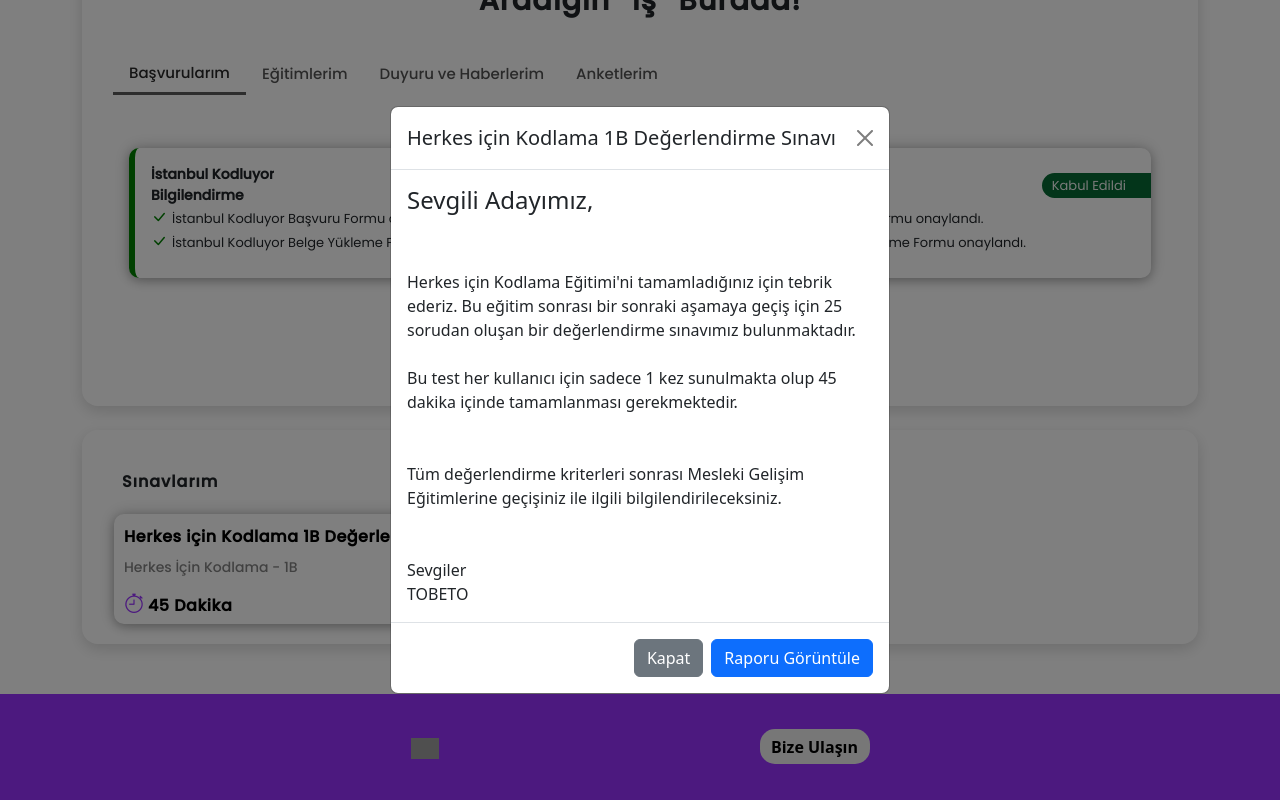
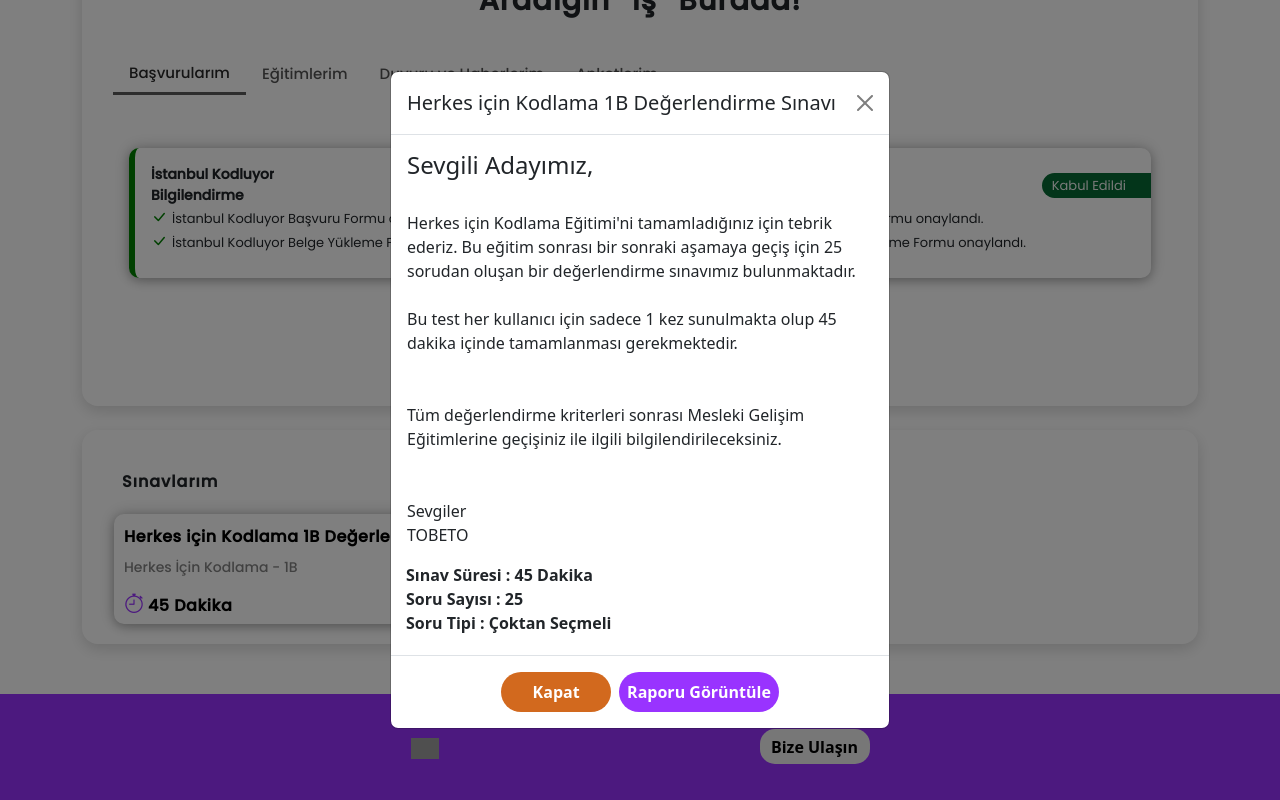
Before and after one commit to DotNetReactFullStack/tobeto-platform-frontend, a React (Create React App) app: page / in a window 1280 px wide. Both pictures are taken after a click on the button 364 px from the left and 1390 px from the top of the page. Shown: the part 822-1622 px from the top of the page. Built offline with nearby package versions, Linux system fonts and the light colour scheme; grey boxes are pictures that could not be loaded.

Commit message:
Exam and ExamDetailModal components updated

```diff
--- a/src/components/Homepage/ExamDetailModal.css
+++ b/src/components/Homepage/ExamDetailModal.css
@@ -0,0 +1,45 @@
+.exam-detail {
+  font-weight: 800;
+  margin-left: 15px;
+  margin-bottom: 20px;
+}
+
+.exam-detail-modal-footer-buttons {
+  justify-content: center !important;
+}
+
+.exem-detail-modal-close-button {
+  min-height: 35px;
+  min-width: 110px;
+  padding: 8px;
+  border: none;
+  border-radius: 20px;
+  background-color: chocolate;
+  color: white;
+  font-weight: bold;
+  font-size: 16px;
+  transition: all 0.5s ease;
+}
+
+.exem-detail-modal-close-button:hover {
+  background-color: rgb(194, 97, 28);
+  transform: scale(1.05);
+}
+
+.exem-detail-modal-view-report-button {
+  min-height: 35px;
+  min-width: 110px;
+  padding: 8px;
+  border: none;
+  border-radius: 20px;
+  background-color: #9933ff;
+  color: white;
+  font-weight: bold;
+  font-size: 16px;
+  transition: all 0.5s ease;
+}
+
+.exem-detail-modal-view-report-button:hover {
+  background-color: #822bd9;
+  transform: scale(1.05);
+}
--- a/src/components/Homepage/ExamDetailModal.tsx
+++ b/src/components/Homepage/ExamDetailModal.tsx
@@ -1,4 +1,5 @@
 import React from "react";
+import "./ExamDetailModal.css";
 
 type Props = {};
 
@@ -28,7 +29,6 @@ const ExamDetailModal = (props: Props) => {
           <div className="modal-body">
             <h4>Sevgili Adayımız,</h4>
             <br />
-            <br />
             Herkes için Kodlama Eğitimi'ni tamamladığınız için tebrik ederiz. Bu
             eğitim sonrası bir sonraki aşamaya geçiş için 25 sorudan oluşan bir
             değerlendirme sınavımız bulunmaktadır.
@@ -48,15 +48,25 @@ const ExamDetailModal = (props: Props) => {
             <br />
             TOBETO
           </div>
-          <div className="modal-footer">
+          <div className="exam-detail">
+            <span>Sınav Süresi : 45 Dakika</span>
+            <br />
+            <span>Soru Sayısı : 25</span>
+            <br />
+            <span>Soru Tipi : Çoktan Seçmeli</span>
+          </div>
+          <div className="modal-footer exam-detail-modal-footer-buttons">
             <button
               type="button"
-              className="btn btn-secondary"
+              className="exem-detail-modal-close-button"
               data-bs-dismiss="modal"
             >
               Kapat
             </button>
-            <button type="button" className="btn btn-primary">
+            <button
+              type="button"
+              className="exem-detail-modal-view-report-button"
+            >
               Raporu Görüntüle
             </button>
           </div>
```
